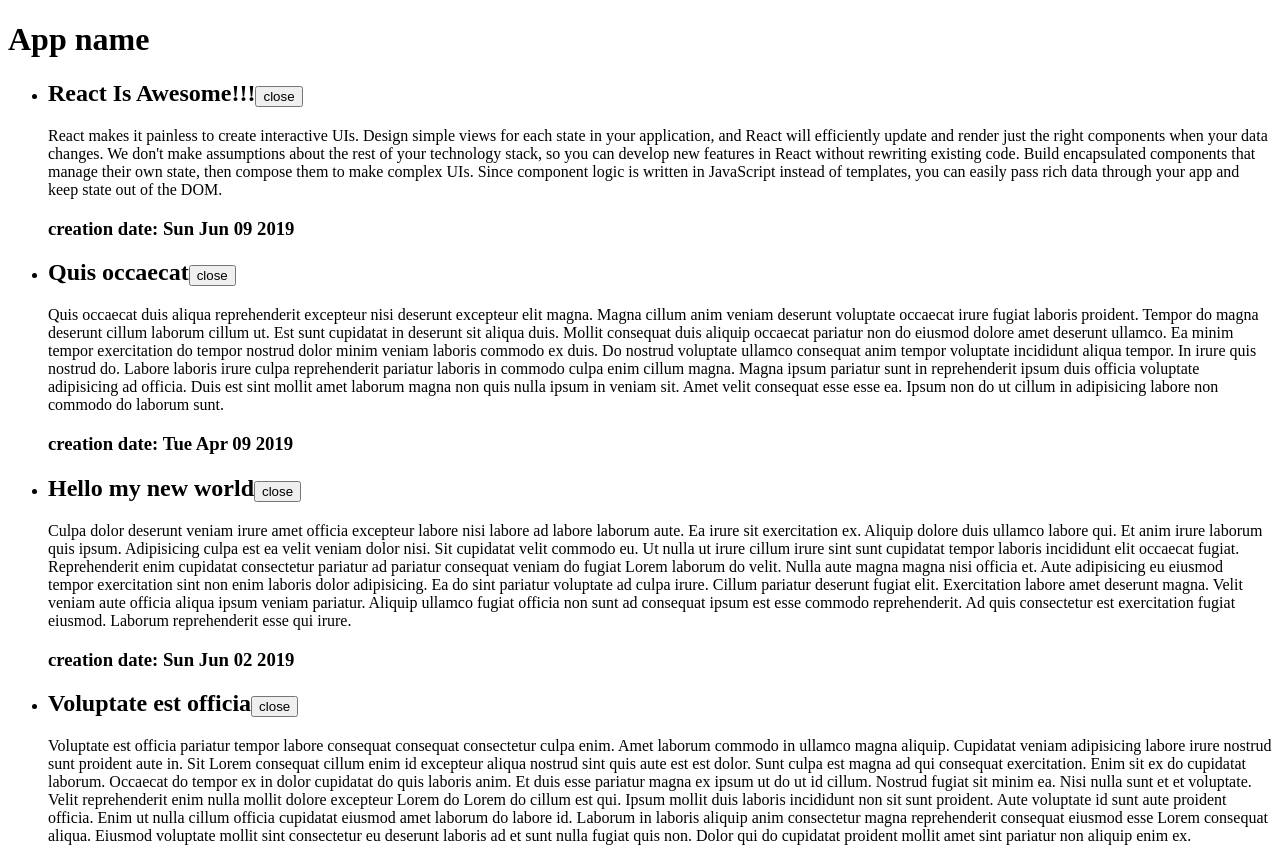
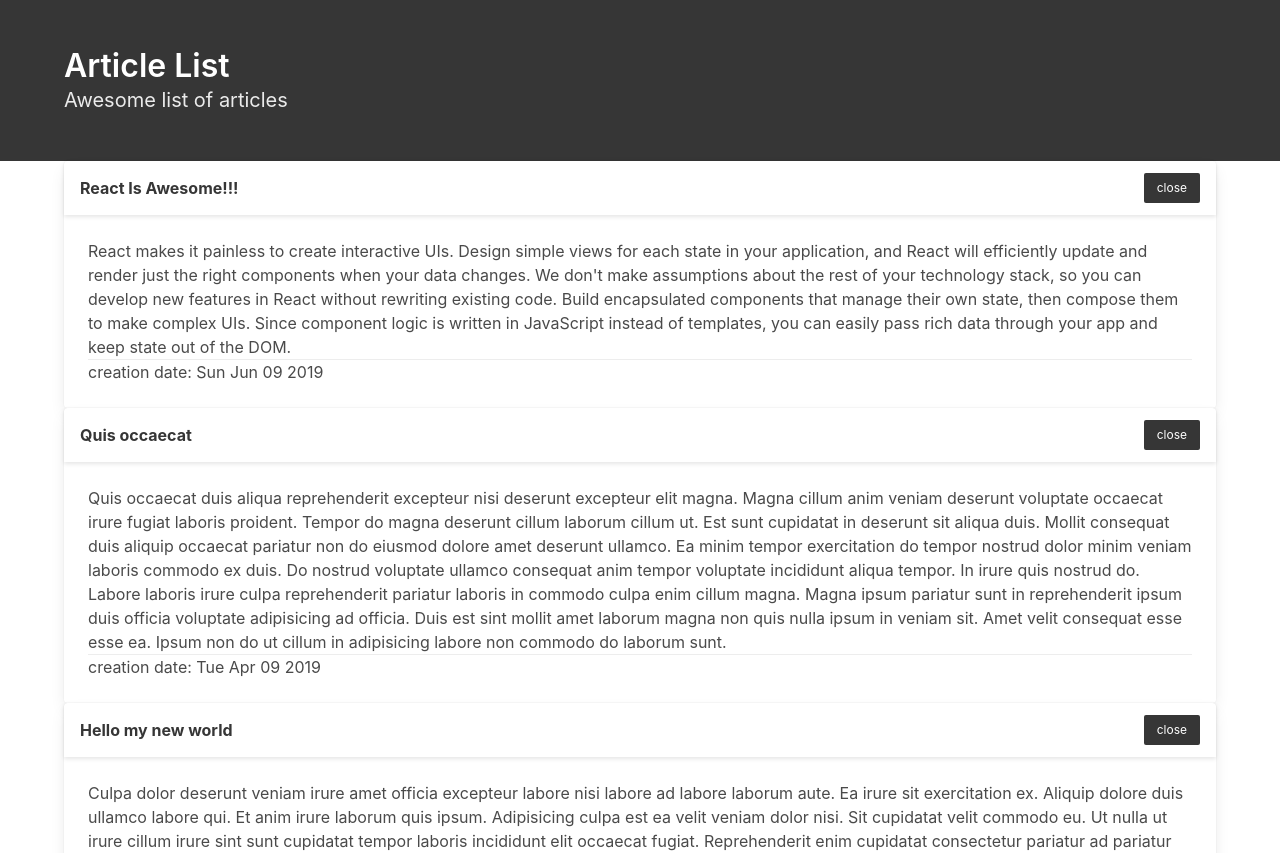
Before and after one commit to EkaterinaSava/react__screencast, a React (Create React App) app: page / in a window 1280 px wide. Shown: the top 853 px of the page. Built offline with nearby package versions, Linux system fonts and the light colour scheme.

Commit message:
ADD css-framework 'bulma' & UPD components classes

```diff
--- a/package.json
+++ b/package.json
@@ -1,8 +1,9 @@
 {
-  "name": "my-app",
+  "name": "react-screencast",
   "version": "0.1.0",
   "private": true,
   "dependencies": {
+    "bulma": "^0.8.0",
     "react": "^16.12.0",
     "react-dom": "^16.12.0",
     "react-scripts": "3.2.0"
--- a/src/components/App.js
+++ b/src/components/App.js
@@ -1,12 +1,22 @@
 import React from 'react';
 import ArticleList from './ArticleList';
 import articles from '../fixtures';
+import 'bulma/css/bulma.css';
 
 function App() {
   return (
-    <div>
-      <h1>App name</h1>
-      <ArticleList articles = {articles} />
+    <div className="articles">
+      <section className="hero is-dark">
+        <div className="hero-body">
+          <div className="container">
+            <h1 className="title">Article List</h1>
+            <h2 className="subtitle">Awesome list of articles</h2>
+          </div>
+        </div>
+      </section>
+      <div className="container">
+        <ArticleList articles = {articles} />
+      </div>
     </div>
   )
 }
--- a/src/components/Article.js
+++ b/src/components/Article.js
@@ -12,20 +12,22 @@ class Article extends Component {
     const body = this.state.isOpen && <section>{article.text}</section>
 
     return (
-      <div className="hello">
-        <h2>
-          {article.title}
-          <button onClick={this.handleClick}>{this.state.isOpen ? 'close' : 'open'}</button>
-        </h2>
-        {body}
-        <h3>creation date: {(new Date (article.date)).toDateString()}</h3>
+      <div className="card">
+        <div className="card-header">
+          <h2 className="card-header-title">{article.title}</h2>
+          <div className="card-header-icon">
+            <button className="button is-dark is-small" onClick={this.handleClick}>{this.state.isOpen ? 'close' : 'open'}</button>
+          </div>
+        </div>
+        <div className="card-content">
+          {body}
+          <div className="card-footer">creation date: {(new Date (article.date)).toDateString()}</div>
+        </div>
       </div>
     )
   }
 
   handleClick = () => {
-    console.log('---', 'clicked')
-
     this.setState({
       isOpen: !this.state.isOpen
     })
--- a/src/components/ArticleList.js
+++ b/src/components/ArticleList.js
@@ -4,10 +4,10 @@ import Article from './Article';
 export default function ArticleList ({ articles }) {
 
   const articleElements = articles.map(article =>
-      <li key = {article.id}><Article article = {article} /></li>
+      <li key = {article.id} className="articles__list-item"><Article article = {article} /></li>
     )
   return (
-    <ul>
+    <ul className="articles__list">
       {articleElements}
     </ul>
   )
```
Also changed, not shown: 1 other file (tests, documents, lock files or other folders).
